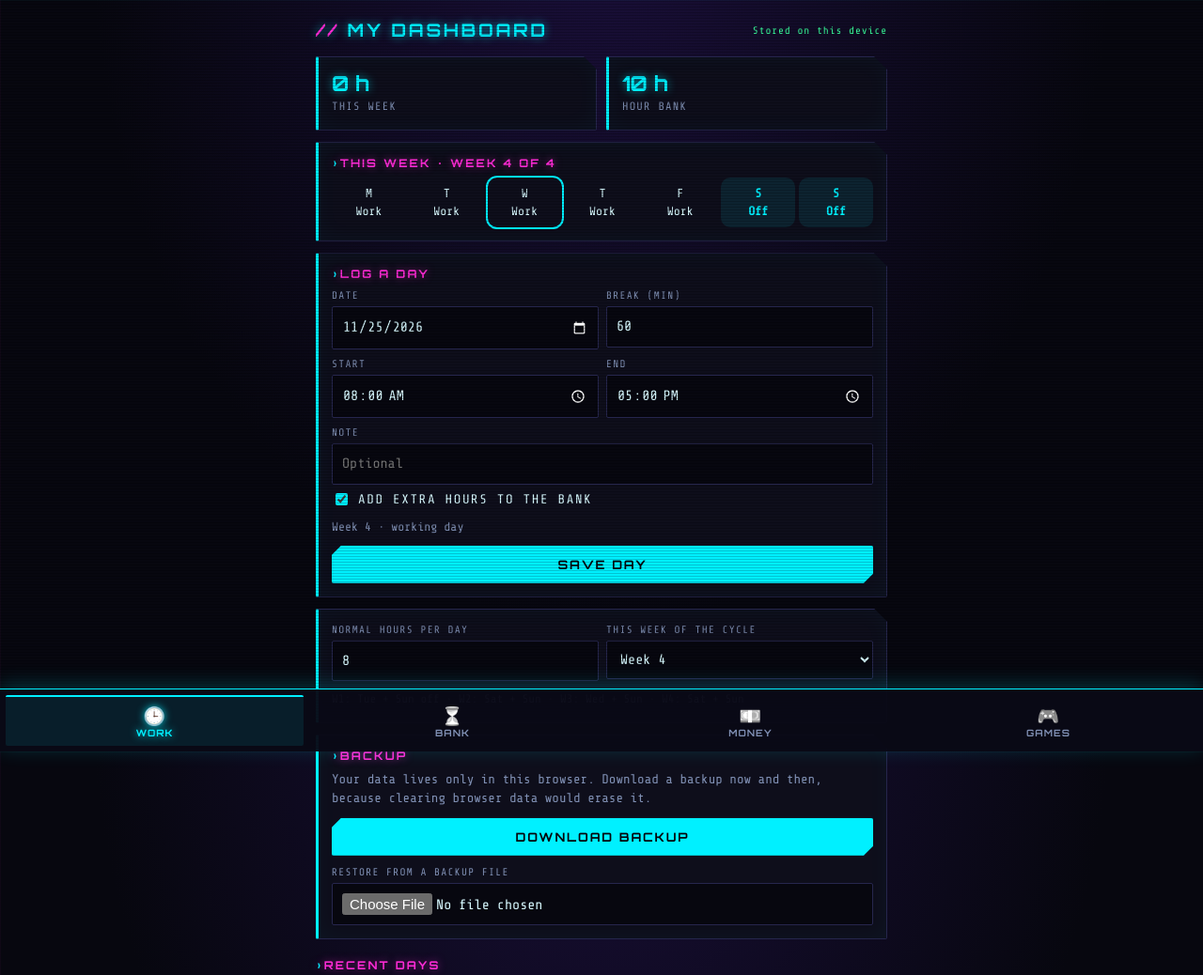
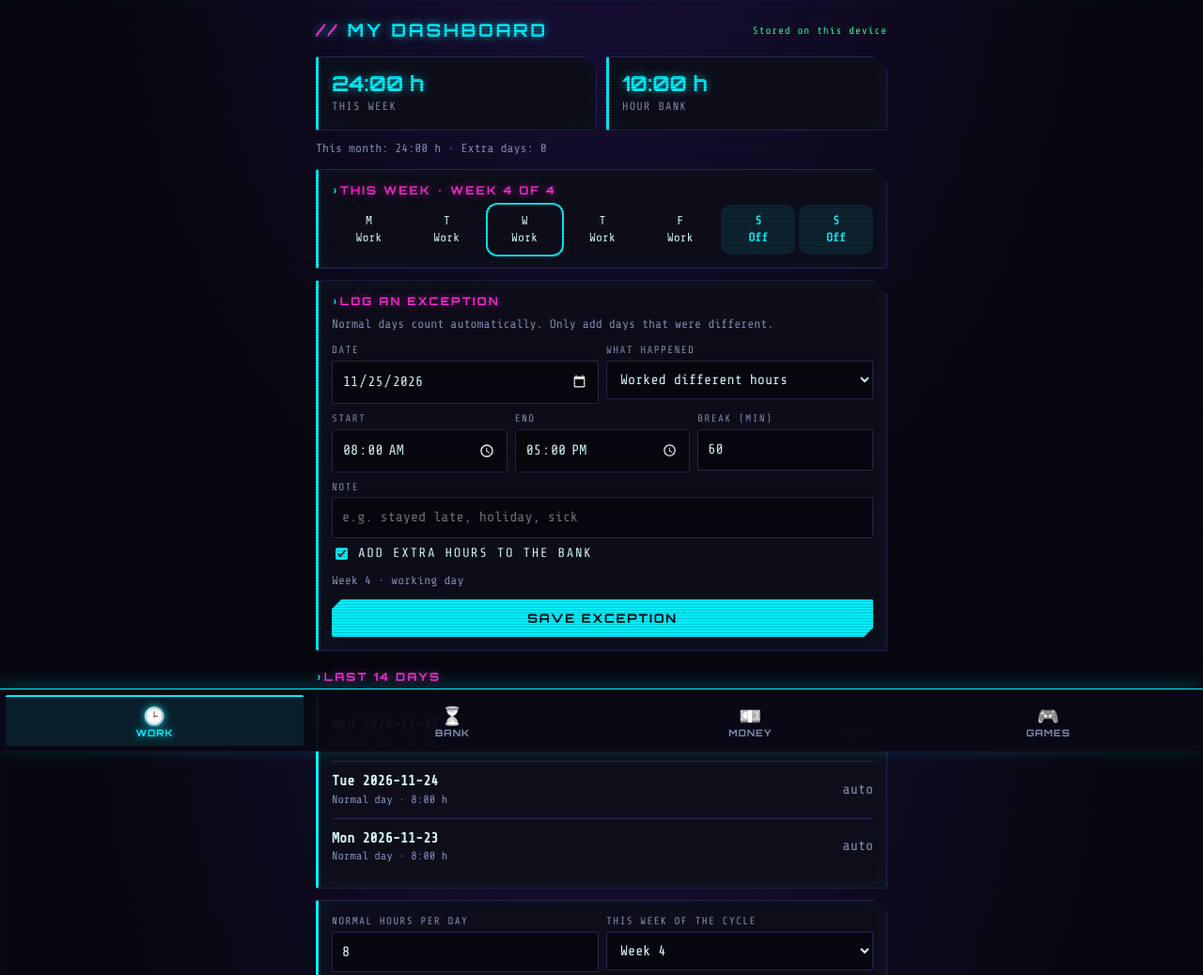
Before and after one commit to Shoto31/dashboard, a plain HTML site: page index.html in a window 1280 px wide. Shown: the top 1038 px of the page at 94% size. Drawn offline with nearby package versions, Linux system fonts and the light colour scheme.

Commit message:
Add files via upload

```diff
--- a/index.html
+++ b/index.html
@@ -80,9 +80,14 @@ let tab="work",ref=null,timer=null,mon=new Date().toISOString().slice(0,7);
 
 const $=s=>document.querySelector(s);
 const esc=t=>String(t==null?"":t).replace(/[&<>"']/g,c=>({"&":"&amp;","<":"&lt;",">":"&gt;",'"':"&quot;","'":"&#39;"}[c]));
-const today=()=>new Date().toISOString().slice(0,10);
+const ld=d=>d.getFullYear()+"-"+String(d.getMonth()+1).padStart(2,"0")+"-"+String(d.getDate()).padStart(2,"0");
+const today=()=>ld(new Date());
+const addDays=(ds,n)=>{const d=new Date(ds+"T12:00:00");d.setDate(d.getDate()+n);return ld(d)};
+const lastDay=()=>{const n=new Date();if(n.getHours()<17)n.setDate(n.getDate()-1);return ld(n)};
 const uid=()=>Math.random().toString(36).slice(2,9);
-const fmtH=h=>(h<0?"−":"")+Math.abs(Math.round(h*100)/100).toFixed(2).replace(/\.?0+$/,"")+" h";
+const hm=h=>{const t=Math.round(Math.abs(h)*60);return (h<0&&t>0?"\u2212":"")+Math.floor(t/60)+":"+String(t%60).padStart(2,"0")};
+const fmtH=h=>hm(h)+" h";
+function parseH(v){v=String(v||"").trim().replace(",",".");if(!v)return NaN;const neg=/^[-\u2212]/.test(v);v=v.replace(/^[-+\u2212]/,"");let r;if(v.includes(":")){const p=v.split(":");if(!/^\d*$/.test(p[0])||!/^\d{1,2}$/.test(p[1]||"0")||+p[1]>59)return NaN;r=(+p[0]||0)+(+p[1]||0)/60}else{r=Number(v)}if(isNaN(r))return NaN;return neg?-r:r}
 const fmtM=n=>(n<0?"−":"")+S.settings.cur+Math.abs(n).toFixed(2);
 const toMin=t=>{if(!t)return null;const[a,b]=t.split(":").map(Number);return a*60+b};
 function worked(e){const a=toMin(e.start),b=toMin(e.end);if(a==null||b==null)return 0;let m=b-a;if(m<0)m+=1440;return Math.max(0,(m-(+e.brk||0))/60)}
@@ -92,6 +97,7 @@ const extra=e=>worked(e)-(isOff(e.date)?0:S.settings.target);
 function init(){
   try{const raw=localStorage.getItem("dash");if(raw)S=Object.assign(S,JSON.parse(raw))}catch(e){}
   if(!S.settings.anchor){S.settings.anchor="2026-11-02"}
+  if(!S.settings.from){S.settings.from=mondayStr(new Date())}
   setSt("Stored on this device");
   render();
 }
@@ -114,27 +120,56 @@ function del(list,id){S[list]=S[list].filter(x=>x.id!==id);save()}
 window.del=del;
 
 /* ---------- views ---------- */
+/* A day is automatic (normal shift) unless an exception was logged for that date */
+function dayRec(ds){
+  const e=S.work.find(x=>x.date===ds);
+  if(e)return e.abs?{h:0,k:"abs",e}:{h:worked(e),k:"log",e};
+  const from=S.settings.from||"9999-12-31";
+  if(ds<from||ds>lastDay())return{h:0,k:"none"};
+  return isOff(ds)?{h:0,k:"off"}:{h:S.settings.target,k:"auto"};
+}
+function hoursRange(a,b){let h=0;for(let d=a,i=0;d<=b&&i<400;d=addDays(d,1),i++)h+=dayRec(d).h;return h}
+function dayRow(ds){
+  const r=dayRec(ds),e=r.e;
+  const wd=new Date(ds+"T12:00:00").toLocaleDateString("en-GB",{weekday:"short"});
+  let sub,val,del="";
+  if(r.k==="log"){
+    const x=extra(e);
+    sub=esc(e.start)+"\u2013"+esc(e.end)+" \u00b7 "+fmtH(r.h)+(e.note?" \u00b7 "+esc(e.note):"");
+    val=isOff(ds)?'<span class="pos">Extra day</span>':`<span class="${x>0?"pos":x<0?"neg":""}">${x>0?"+":""}${fmtH(x)}</span>`;
+    del=`<button class="x" onclick="del('work','${e.id}')">\u00d7</button>`;
+  }else if(r.k==="abs"){
+    sub="Not worked"+(e.note?" \u00b7 "+esc(e.note):"");val='<span style="color:var(--mu)">\u2014</span>';
+    del=`<button class="x" onclick="del('work','${e.id}')">\u00d7</button>`;
+  }else if(r.k==="off"){sub="Day off";val='<span style="color:var(--mu)">off</span>'}
+  else if(r.k==="auto"){sub="Normal day \u00b7 "+fmtH(r.h);val='<span style="color:var(--mu)">auto</span>'}
+  else if(ds===today()){sub=isOff(ds)?"Day off":"Working day \u00b7 counts after 17:00";val='<span style="color:var(--mu)">today</span>'}
+  else return"";
+  return `<div class="item"><div class="m"><b>${wd} ${esc(ds)}</b><small>${sub}</small></div>${val}${del}</div>`;
+}
 function vWork(){
-  const bal=bankBalance();
-  const wk=new Date();wk.setDate(wk.getDate()-((wk.getDay()+6)%7));
-  const ws=wk.toISOString().slice(0,10);
-  const wh=S.work.filter(e=>e.date>=ws).reduce((a,e)=>a+worked(e),0);
-  const list=[...S.work].sort((a,b)=>b.date.localeCompare(a.date)).slice(0,30);
+  const bal=bankBalance(),t=today(),mon=mondayStr(new Date()),ym=t.slice(0,7);
+  const wh=hoursRange(mon,addDays(mon,6)),mh=hoursRange(ym+"-01",ym+"-31");
+  let rows="";for(let i=0;i<14;i++)rows+=dayRow(addDays(t,-i));
   return `<div class="stats"><div class="stat"><b>${fmtH(wh)}</b><span>This week</span></div><div class="stat"><b>${fmtH(bal)}</b><span>Hour bank</span></div></div>
-  <div class="card"><h2 style="margin-top:0">This week · Week ${weekNo(today())+1} of 4</h2><div style="display:flex;gap:4px">${strip()}</div></div>
-  <div class="card"><h2 style="margin-top:0">Log a day</h2>
-  <div class="row"><div><label>Date</label><input type="date" id="wd" value="${today()}" onchange="hint()"></div><div><label>Break (min)</label><input type="number" id="wb" value="60" inputmode="numeric"></div></div>
-  <div class="row"><div><label>Start</label><input type="time" id="ws" value="08:00"></div><div><label>End</label><input type="time" id="we" value="17:00"></div></div>
-  <label>Note</label><input id="wn" placeholder="Optional">
-  <div class="chk"><input type="checkbox" id="wk" checked><label for="wk" style="margin:0;font-size:14px;color:var(--tx)">Add extra hours to the bank</label></div>
-  <div id="wh" style="font-size:13px;color:var(--mu);margin-bottom:10px">${hintText(today())}</div>
-  <button class="p" onclick="addWork()">Save day</button></div>
-  <div class="card"><div class="row"><div><label>Normal hours per day</label><input type="number" step="0.25" value="${S.settings.target}" inputmode="decimal" onchange="S.settings.target=+this.value||8;save()"></div><div><label>This week of the cycle</label><select onchange="setCycle(+this.value)">${[1,2,3,4].map(n=>`<option value="${n}"${n===weekNo(today())+1?" selected":""}>Week ${n}</option>`).join("")}</select></div></div>
-  <small style="color:var(--mu)">W1: Tue + Sun off · W2: Sat + Sun · W3: Wed + Sun · W4: Sat + Sun</small></div>
-  <div class="card"><h2 style="margin-top:0">Backup</h2><p style="color:var(--mu);font-size:14px;margin:0 0 10px">Your data lives only in this browser. Download a backup now and then, because clearing browser data would erase it.</p><button class="p" onclick="exportData()">Download backup</button><div style="height:10px"></div><label>Restore from a backup file</label><input type="file" accept=".json,application/json" onchange="importData(this)"></div>
-  <h2>Recent days</h2><div class="card">${list.length?list.map(e=>{const x=extra(e);return `<div class="item"><div class="m"><b>${esc(e.date)}</b> · ${esc(e.start)}–${esc(e.end)}<small>${fmtH(worked(e))} worked${e.note?" · "+esc(e.note):""}</small></div>${isOff(e.date)?'<span class="pos">Extra day</span>':`<span class="${x>0?"pos":x<0?"neg":""}">${x>0?"+":""}${fmtH(x)}</span>`}<button class="x" onclick="del('work','${e.id}')">×</button></div>`}).join(""):'<div class="empty">No days logged yet</div>'}</div>`;
+  <p style="color:var(--mu);font-size:13px;margin:-2px 0 12px">This month: ${fmtH(mh)} \u00b7 Extra days: ${extraDays(ym)}</p>
+  <div class="card"><h2 style="margin-top:0">This week \u00b7 Week ${weekNo(t)+1} of 4</h2><div style="display:flex;gap:4px">${strip()}</div></div>
+  <div class="card"><h2 style="margin-top:0">Log an exception</h2>
+  <p style="color:var(--mu);font-size:13px;margin:0 0 10px">Normal days count automatically. Only add days that were different.</p>
+  <div class="row"><div><label>Date</label><input type="date" id="wd" value="${t}" onchange="hint()"></div><div><label>What happened</label><select id="wt" onchange="wtype()"><option value="hours">Worked different hours</option><option value="abs">Did not work</option></select></div></div>
+  <div id="wtimes"><div class="row"><div><label>Start</label><input type="time" id="ws" value="08:00"></div><div><label>End</label><input type="time" id="we" value="17:00"></div><div><label>Break (min)</label><input type="number" id="wb" value="60" inputmode="numeric"></div></div></div>
+  <label>Note</label><input id="wn" placeholder="e.g. stayed late, holiday, sick">
+  <div class="chk" id="wbk"><input type="checkbox" id="wk" checked><label for="wk" style="margin:0;font-size:14px;color:var(--tx)">Add extra hours to the bank</label></div>
+  <div id="wh" style="font-size:13px;color:var(--mu);margin-bottom:10px">${hintText(t)}</div>
+  <button class="p" onclick="addWork()">Save exception</button></div>
+  <h2>Last 14 days</h2><div class="card">${rows||'<div class="empty">Nothing counted yet</div>'}</div>
+  <div class="card"><div class="row"><div><label>Normal hours per day</label><input type="number" step="0.25" value="${S.settings.target}" inputmode="decimal" onchange="S.settings.target=+this.value||8;save()"></div><div><label>This week of the cycle</label><select onchange="setCycle(+this.value)">${[1,2,3,4].map(n=>`<option value="${n}"${n===weekNo(t)+1?" selected":""}>Week ${n}</option>`).join("")}</select></div></div>
+  <div class="row"><div><label>Count normal days from</label><input type="date" value="${S.settings.from||""}" onchange="S.settings.from=this.value||S.settings.from;save()"></div></div>
+  <small style="color:var(--mu)">W1: Tue + Sun off \u00b7 W2: Sat + Sun \u00b7 W3: Wed + Sun \u00b7 W4: Sat + Sun</small></div>
+  <div class="card"><h2 style="margin-top:0">Backup</h2><p style="color:var(--mu);font-size:14px;margin:0 0 10px">Your data lives only in this browser. Download a backup now and then, because clearing browser data would erase it.</p><button class="p" onclick="exportData()">Download backup</button><div style="height:10px"></div><label>Restore from a backup file</label><input type="file" accept=".json,application/json" onchange="importData(this)"></div>`;
 }
 function strip(){const m=new Date(mondayStr(new Date())+"T12:00:00");let s="";for(let i=0;i<7;i++){const d=new Date(m);d.setDate(m.getDate()+i);const ds=d.toISOString().slice(0,10);const o=isOff(ds);s+=`<div style="flex:1;text-align:center;padding:8px 0;border-radius:10px;font-size:13px;${o?"background:var(--ac2);color:var(--ac);font-weight:600":""}${ds===today()?";outline:2px solid var(--ac)":""}">${"MTWTFSS"[i]}<br>${o?"Off":"Work"}</div>`}return s}
+window.wtype=()=>{const a=$("#wt").value==="abs";$("#wtimes").style.display=a?"none":"";$("#wbk").style.display=a?"none":""};
 window.hint=()=>{const d=$("#wd").value;$("#wh").textContent=d?hintText(d):""};
 window.setCycle=n=>{const m=new Date(mondayStr(new Date())+"T12:00:00");m.setDate(m.getDate()-7*(n-1));S.settings.anchor=m.toISOString().slice(0,10);save()};
 window.exportData=async()=>{const data=JSON.stringify(S,null,1),name="dashboard-backup-"+today()+".json";
@@ -142,9 +177,11 @@ window.exportData=async()=>{const data=JSON.stringify(S,null,1),name="dashboard-
   const b=new Blob([data],{type:"application/json"});const a=document.createElement("a");a.href=URL.createObjectURL(b);a.download=name;document.body.appendChild(a);a.click();a.remove()};
 window.importData=inp=>{const f=inp.files[0];if(!f)return;const r=new FileReader();r.onload=()=>{try{const d=JSON.parse(r.result);if(!d.settings||!Array.isArray(d.work))throw 0;if(!confirm("Replace everything on this device with this backup?"))return;S=Object.assign({settings:{target:8,cur:"\u20ac"},work:[],bank:[],days:[],money:[],games:[]},d);save()}catch(e){alert("That file is not a valid backup.")}};r.readAsText(f)};
 window.addWork=()=>{
-  const e={id:uid(),date:$("#wd").value,start:$("#ws").value,end:$("#we").value,brk:+$("#wb").value||0,note:$("#wn").value.trim(),bank:$("#wk").checked};
-  if(!e.date||!e.start||!e.end)return;
-  S.work.push(e);save();
+  const date=$("#wd").value;if(!date)return;
+  const e={id:uid(),date,note:$("#wn").value.trim()};
+  if($("#wt").value==="abs"){e.abs=true}
+  else{e.start=$("#ws").value;e.end=$("#we").value;e.brk=+$("#wb").value||0;e.bank=$("#wk").checked;if(!e.start||!e.end)return}
+  S.work=S.work.filter(x=>x.date!==date);S.work.push(e);save();
 };
 
 function vBank(){
@@ -154,14 +191,15 @@ function vBank(){
   const ym=today().slice(0,7),yy=today().slice(0,4);
   return `<div class="stats"><div class="stat"><b>${fmtH(bankBalance())}</b><span>Hour bank</span></div><div class="stat"><b>${extraDays(ym)}</b><span>Extra days this month</span></div></div>
   <p style="color:var(--mu);font-size:14px;margin:0 0 12px">Extra hours on normal days go into the bank automatically. Days worked on a day off are paid, so they are counted (${extraDays(yy)} this year) but not banked.</p>
-  <div class="card"><label>Opening balance (hours already in the bank)</label><input type="number" step="0.25" inputmode="decimal" value="${openBal()}" onchange="S.settings.open=+this.value||0;save()"></div>
+  <div class="card"><label>Opening balance (hours:minutes, e.g. 10:05)</label><input type="text" placeholder="e.g. 10:05" value="${hm(openBal())}" onchange="setOpen(this.value)"></div>
   <div class="card"><h2 style="margin-top:0">Hours</h2>
-  <div class="row"><div><label>Date</label><input type="date" id="bd" value="${today()}"></div><div><label>Hours (&minus; to spend)</label><input type="number" step="0.25" id="bh" inputmode="decimal" placeholder="e.g. -4"></div></div>
+  <div class="row"><div><label>Date</label><input type="date" id="bd" value="${today()}"></div><div><label>Time (&minus; to spend)</label><input type="text" id="bh" placeholder="e.g. -1:30 or 2:15"></div></div>
   <label>Note</label><input id="bn" placeholder="Optional"><div style="height:10px"></div>
   <button class="p" onclick="addBank()">Add hours entry</button></div>
   <h2>History</h2><div class="card">${rows.length?rows.map(r=>`<div class="item"><div class="m"><b>${esc(r.date)}</b><small>${esc(r.note)}</small></div><span class="${r.v>=0?"pos":"neg"}">${r.v>0?"+":""}${fmtH(r.v)}</span>${r.id?`<button class="x" onclick="del('bank','${r.id}')">×</button>`:""}</div>`).join(""):'<div class="empty">No hour entries yet</div>'}</div>`;
 }
-window.addBank=()=>{const h=+$("#bh").value;if(!h||!$("#bd").value)return;S.bank.push({id:uid(),date:$("#bd").value,h,note:$("#bn").value.trim()});save()};
+window.setOpen=v=>{const x=parseH(v);if(!isNaN(x))S.settings.open=x;save()};
+window.addBank=()=>{const h=parseH($("#bh").value);if(!h||isNaN(h)||!$("#bd").value)return;S.bank.push({id:uid(),date:$("#bd").value,h,note:$("#bn").value.trim()});save()};
 
 function vMoney(){
   const m=S.money.filter(x=>x.date.startsWith(mon));
```
